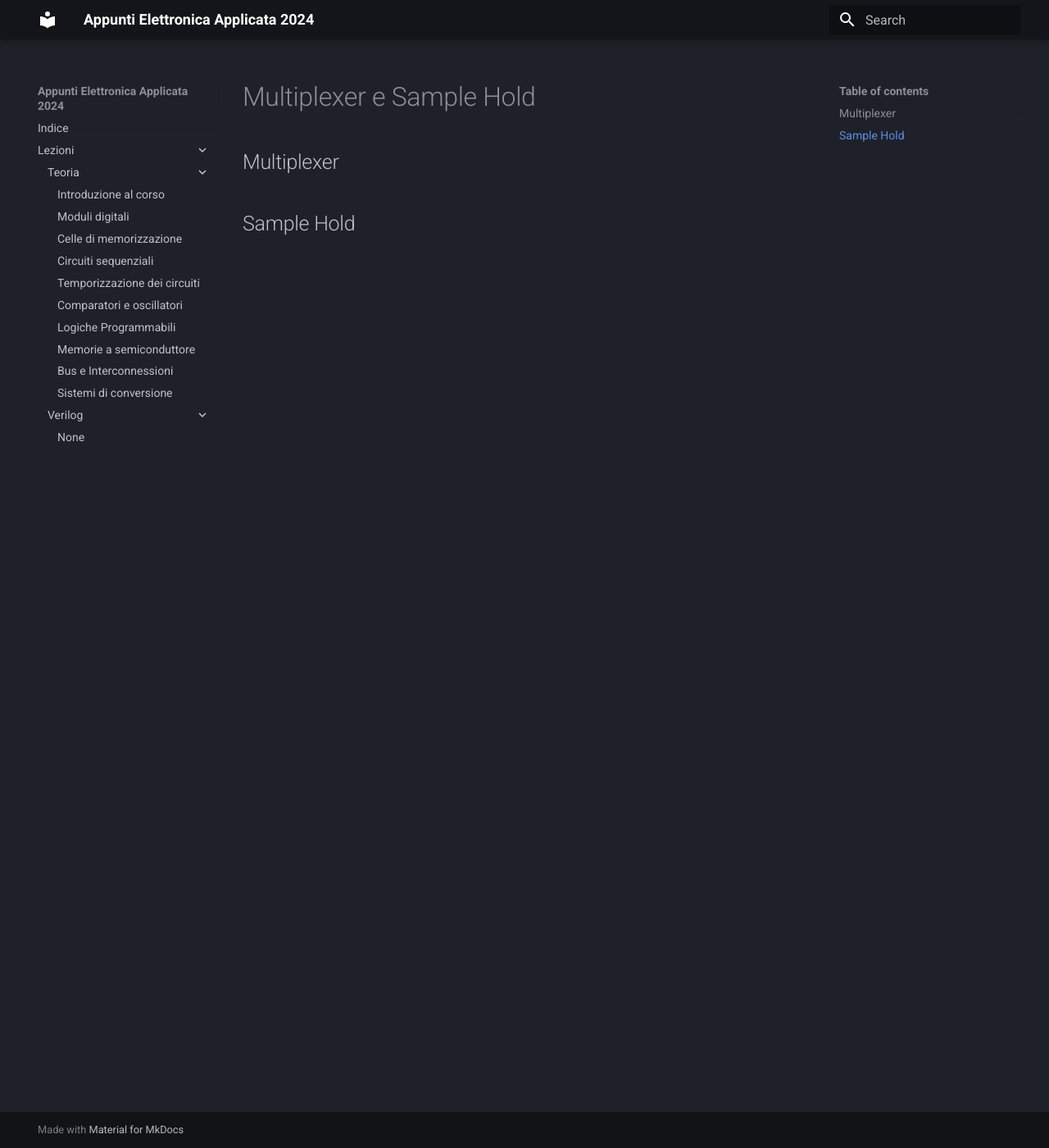
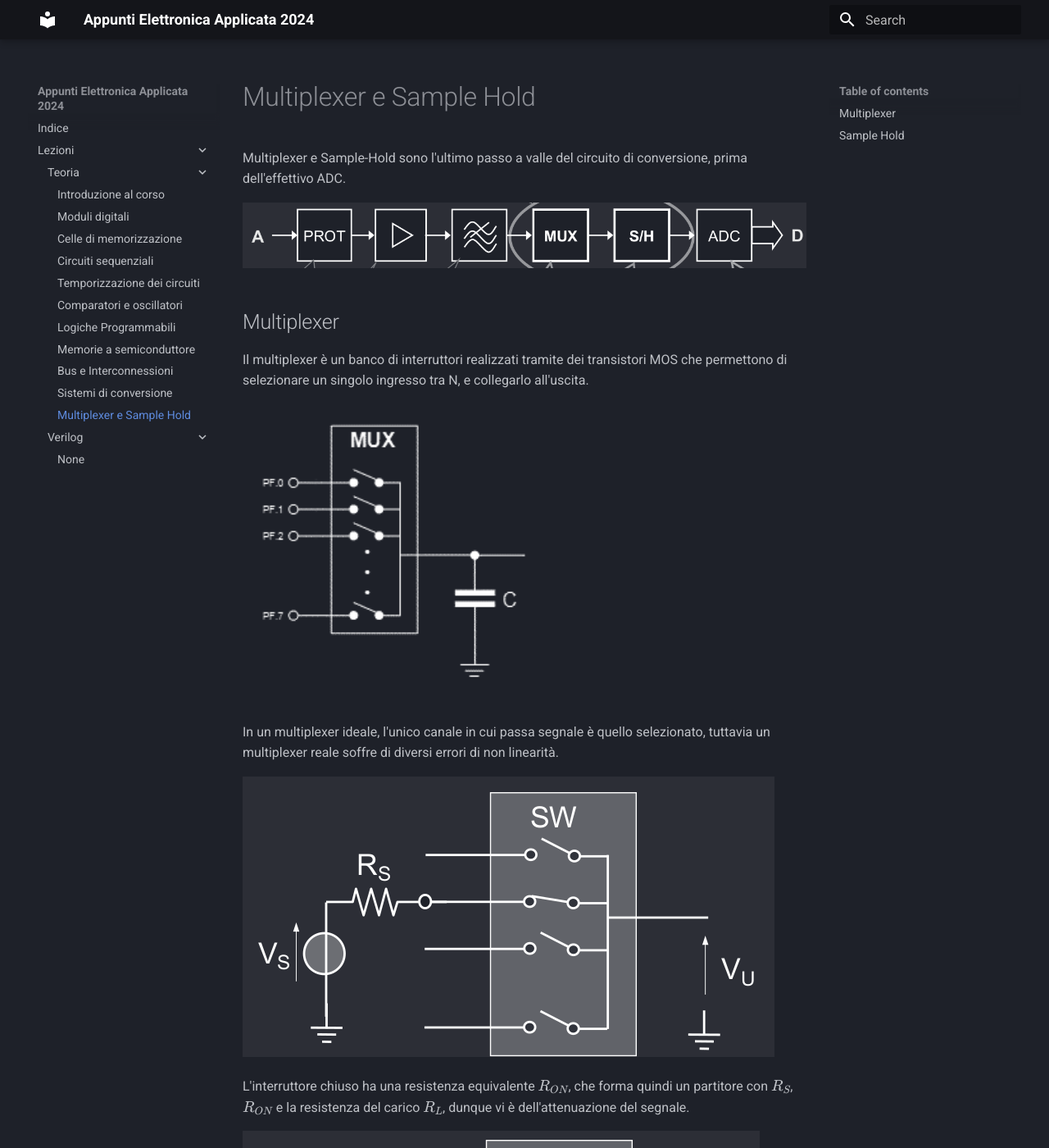
Before and after one commit to xNicklaj/appunti-elapp, an MkDocs documentation site: the page built from docs/lezioni/lezione_11.md, in a window 1280 px wide and 1400 px high. Shown: the whole window at 82% size. Built offline with MkDocs 1.6.1 and Material for MkDocs 9.7.7, drawn with Linux system fonts in a browser that asks for light colours; some of the changed text lies outside the part shown.

Commit message:
Up to MUX

```diff
--- a/docs/lezioni/lezione_11.md
+++ b/docs/lezioni/lezione_11.md
@@ -1,3 +1,24 @@
 # Multiplexer e Sample Hold
+Multiplexer e Sample-Hold sono l'ultimo passo a valle del circuito di conversione, prima dell'effettivo ADC.
+
+![alt text](../img/lezione_11.md/image-1.png)
+
 ## Multiplexer
+Il multiplexer è un banco di interruttori realizzati tramite dei transistori MOS che permettono di selezionare un singolo ingresso tra N, e collegarlo all'uscita.
+
+![alt text](../img/lezione_11.md/image.png)
+
+In un multiplexer ideale, l'unico canale in cui passa segnale è quello selezionato, tuttavia un multiplexer reale soffre di diversi errori di non linearità.
+
+![alt text](../img/lezione_11.md/image-2.png)
+
+L'interruttore chiuso ha una resistenza equivalente $R_{ON}$, che forma quindi un partitore con $R_S$, $R_{ON}$ e la resistenza del carico $R_L$, dunque vi è dell'attenuazione del segnale.
+
+![alt text](../img/lezione_11.md/image-3.png)
+
+Inoltre le uscite aperte hanno comunque delle correnti di perdita $I_{OFF}$ che percorrono $R_L // (R_{ON} + R_S$, generando una $V_{OFF}$ in uscita.
+
+![alt text](../img/lezione_11.md/image-4.png)
+
+Infine, le capacità parassite del carico e del multiplexer limitano la banda che può passare attraverso il multiplexer e generano un errore di offset.
 ## Sample Hold
--- a/mkdocs.yml
+++ b/mkdocs.yml
@@ -41,6 +41,7 @@ nav:
       - lezioni/lezione_08.md
       - lezioni/lezione_09.md
       - lezioni/lezione_10.md
+      - lezioni/lezione_11.md
     - Verilog:
       - lezioni/verilog.md
 extra_javascript:
```
Also changed, not shown: docs/img/lezione_11.md/image-1.png (added), docs/img/lezione_11.md/image-2.png (added), docs/img/lezione_11.md/image-3.png (added), docs/img/lezione_11.md/image-4.png (added), docs/img/lezione_11.md/image.png (added).
